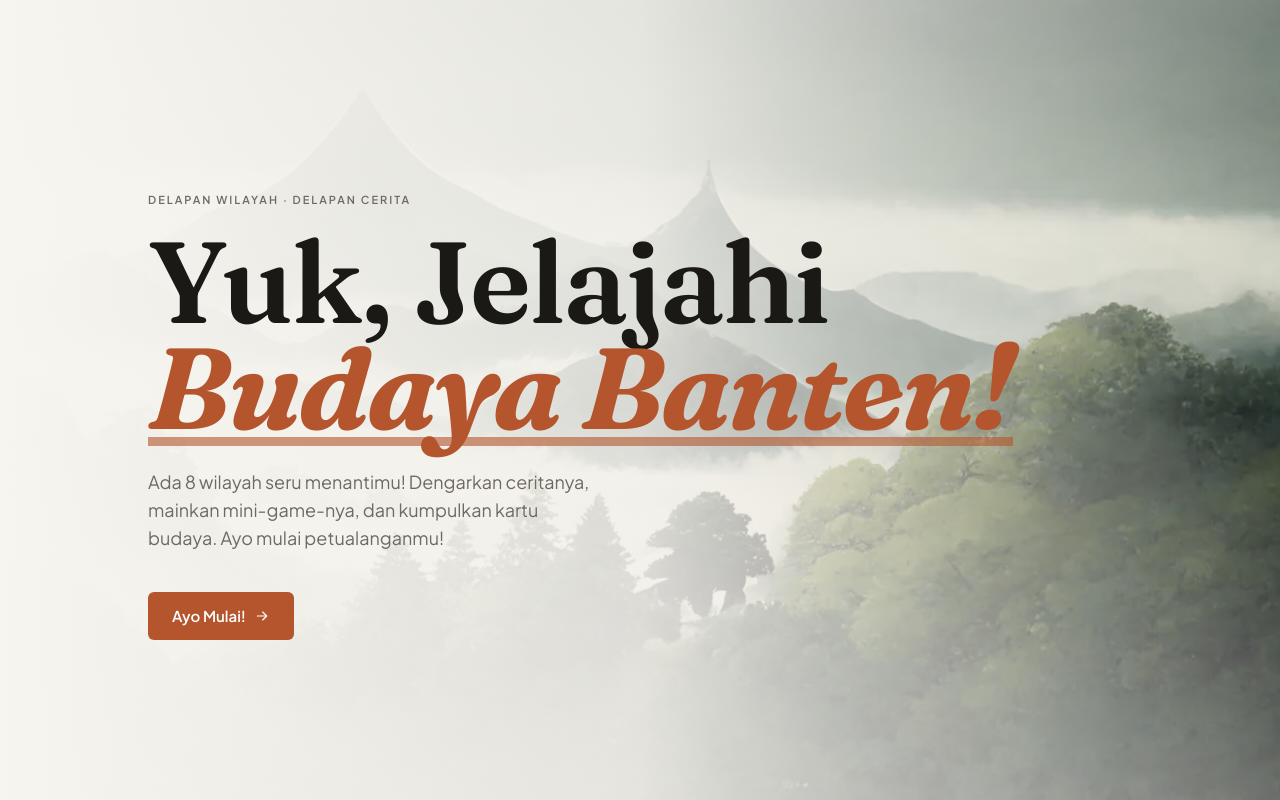
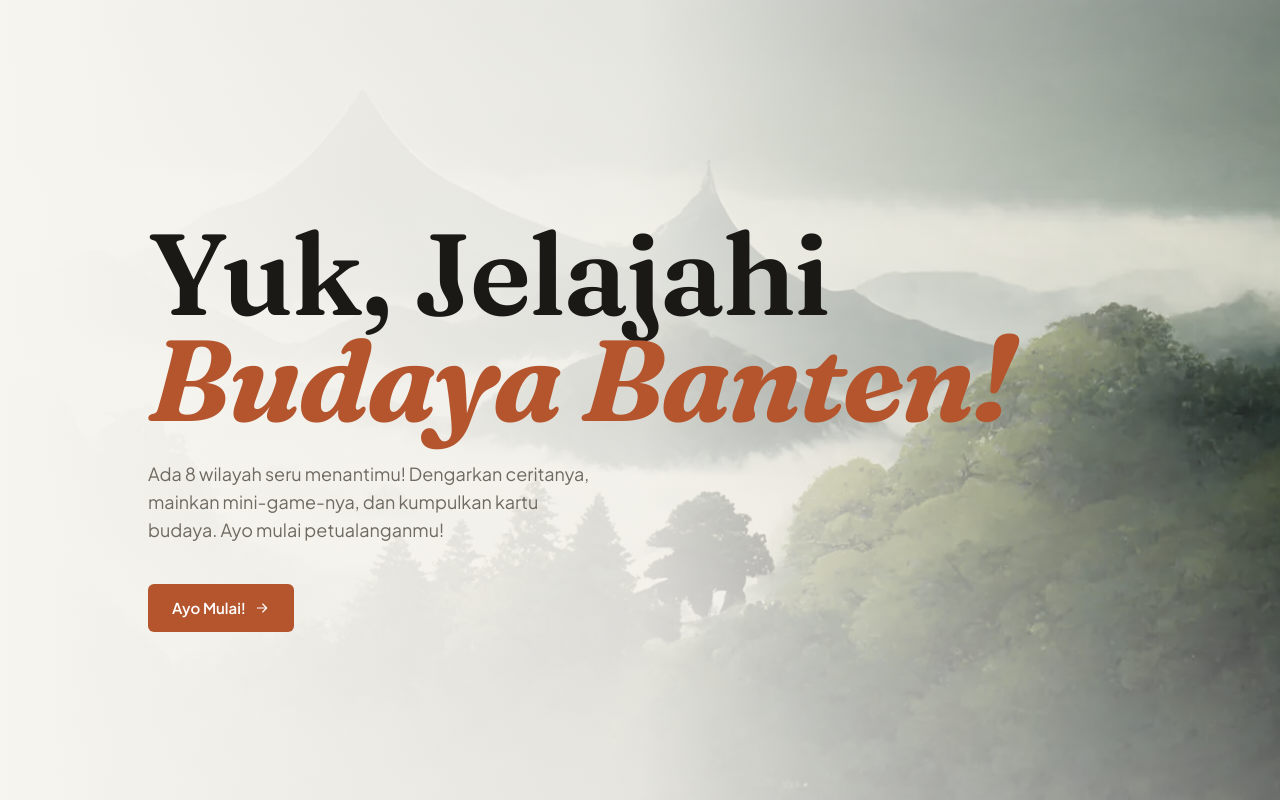
Before and after one commit to avruakeren/budayabanten, a React (Vite) app: page / in a window 1280 px wide. Built offline with nearby package versions, Linux system fonts and the light colour scheme.

Commit message:
fix: hapus eyebrow & underline landing page, tambah animasi CTA bernapas

```diff
--- a/src/screens/Homepage.jsx
+++ b/src/screens/Homepage.jsx
@@ -103,24 +103,11 @@ export function Homepage() {
       {/* Konten editorial langsung di atas background, tanpa panel/card */}
       <div className="relative mx-auto flex min-h-[100dvh] w-full max-w-5xl flex-col px-5 pb-8 pt-12 sm:pt-16">
         <div className="flex flex-1 flex-col justify-center py-14">
-          <Reveal delay={0} reduceMotion={reduceMotion}>
-            <p className="eyebrow">Delapan Wilayah · Delapan Cerita</p>
-          </Reveal>
-
           <Reveal delay={0.08} reduceMotion={reduceMotion}>
             <h1 className="mt-5 font-display text-[clamp(2.5rem,9vw,7.5rem)] font-semibold leading-[0.92] tracking-[-0.02em] text-ink">
               Yuk, Jelajahi
               <br />
-              <span className="relative inline-block italic text-accent">
-                Budaya Banten!
-                <motion.span
-                  aria-hidden="true"
-                  className="absolute inset-x-0 -bottom-1.5 h-[0.08em] origin-left bg-accent/60"
-                  initial={reduceMotion ? false : { scaleX: 0 }}
-                  animate={{ scaleX: 1 }}
-                  transition={{ duration: 0.8, delay: 0.65, ease: EASE }}
-                />
-              </span>
+              <span className="relative inline-block italic text-accent">Budaya Banten!</span>
             </h1>
           </Reveal>
 
@@ -133,6 +120,15 @@ export function Homepage() {
 
           <Reveal delay={0.28} reduceMotion={reduceMotion}>
             <div className="mt-10 flex flex-wrap items-center gap-x-6 gap-y-3">
+              <motion.div
+                className="inline-block"
+                animate={reduceMotion ? { scale: 1 } : { scale: [1, 1.03, 1] }}
+                transition={
+                  reduceMotion
+                    ? { duration: 0 }
+                    : { duration: 3, repeat: Infinity, ease: 'easeInOut' }
+                }
+              >
                 <Button
                   onClick={start}
                   className="h-12 px-6 text-[15px]"
@@ -142,6 +138,7 @@ export function Homepage() {
                 >
                   {hasStarted ? 'Lanjutkan Petualangan' : 'Ayo Mulai!'}
                 </Button>
+              </motion.div>
 
               {hasStarted ? (
                 <button
```
Lines whose indentation alone changed are shown as unchanged.
